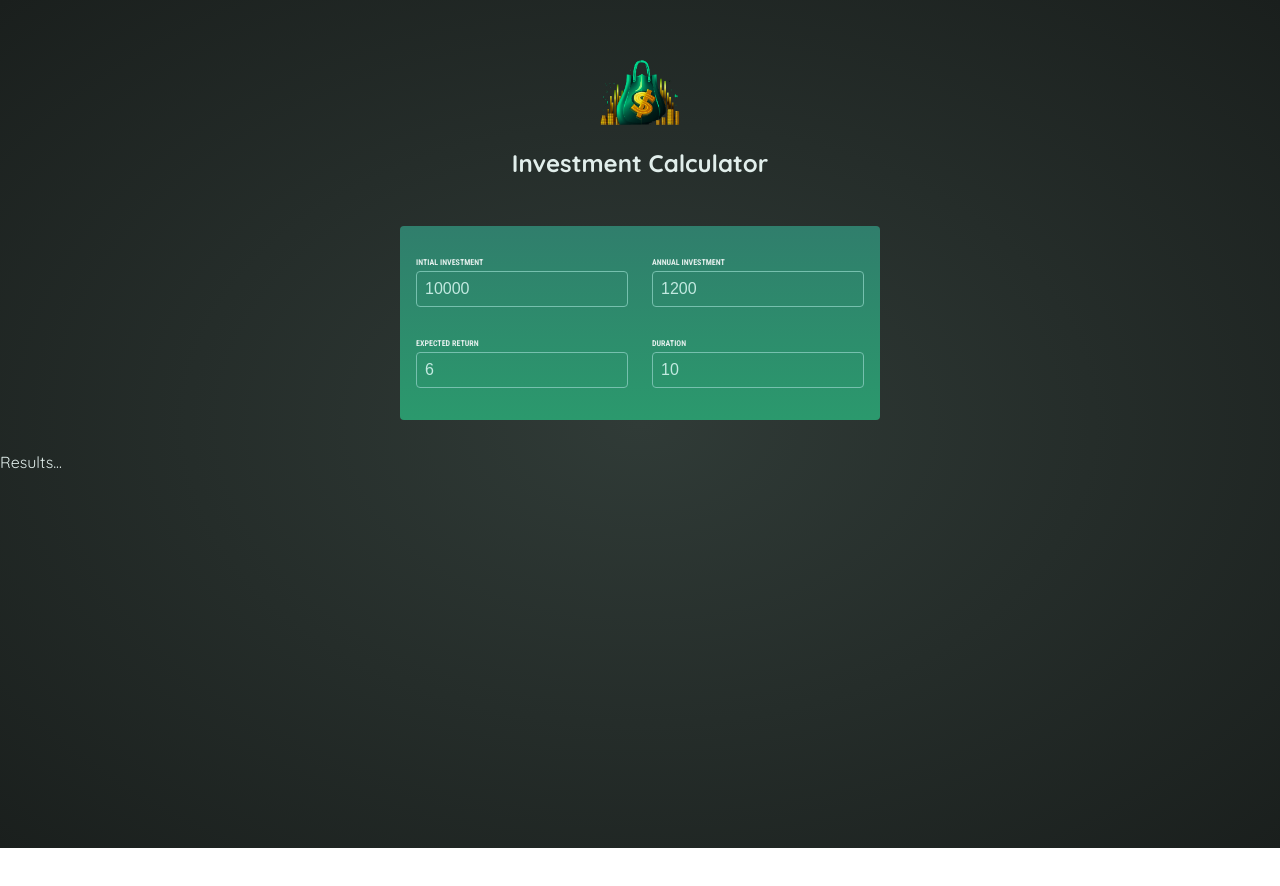
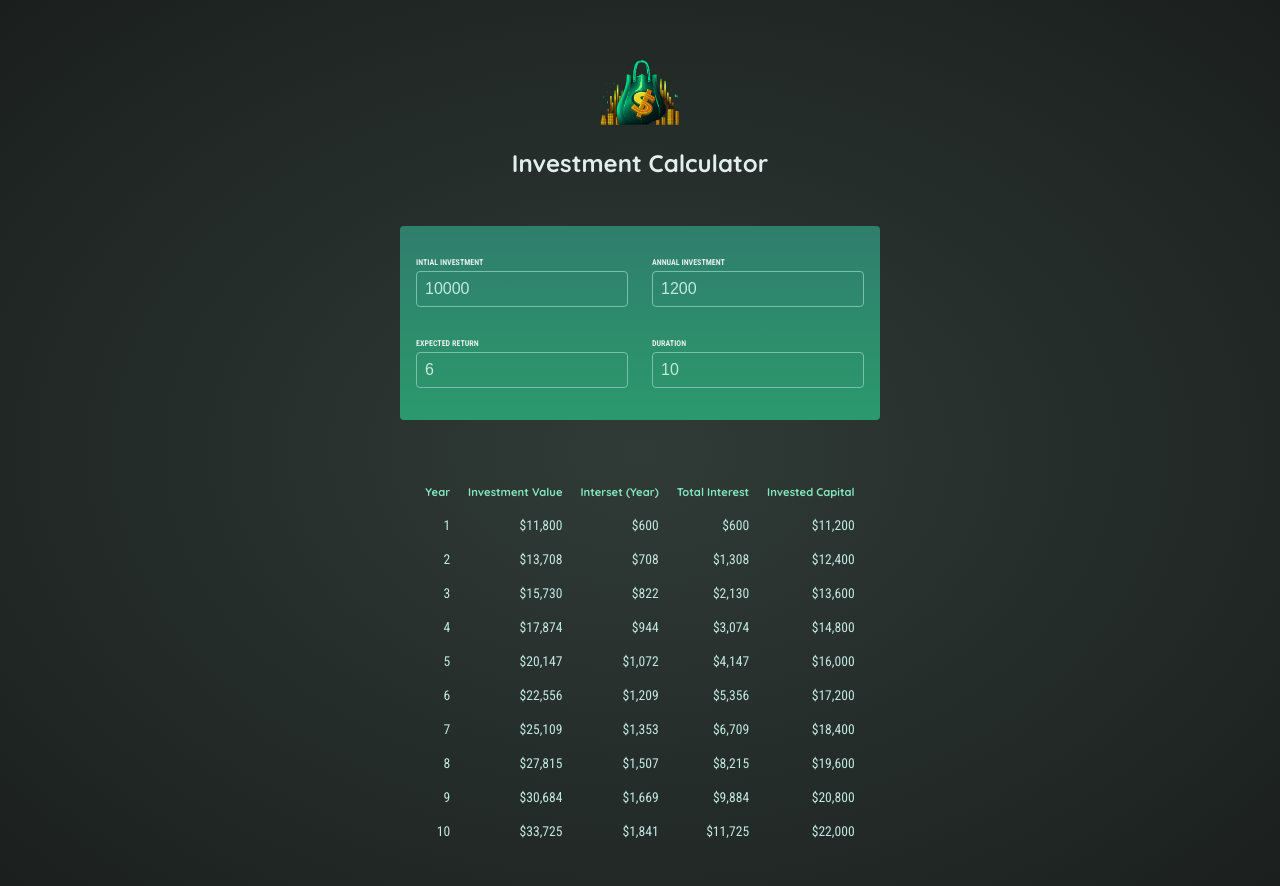
Before and after one commit to sukkalgaonkar/investment-caculator, a React (Vite) app: page / in a window 1280 px wide. Shown: the top 886 px of the page. Before the commit the page ends 848 px from the top, so only its background shows below. Built offline with nearby package versions, Linux system fonts and the light colour scheme.

Commit message:
Displayed the result component with more details

```diff
--- a/src/App.jsx
+++ b/src/App.jsx
@@ -11,11 +11,13 @@
     duration: 10
   });
 
+  const inputIsvalid = userInput.duration >= 1;
+
   function handleChange(inputIdentifier, newValue) {
     setUserInput(prevUserInput => {
       return {
         ...prevUserInput,
-        [inputIdentifier]: newValue
+        [inputIdentifier]: + newValue
       }
     });
   }
@@ -24,7 +26,8 @@
     <>
       <Header/>
       <UserInput onChange={handleChange} userInput={userInput} />
-      <Results input={userInput} />
+      { !inputIsvalid && <p className="center"> Please enter a duration greater than zero. </p> }
+      { inputIsvalid && <Results input={userInput} /> }
     </>
   )
 }
--- a/src/components/Results.jsx
+++ b/src/components/Results.jsx
@@ -1,4 +1,35 @@
+import { calculateInvestmentResults, formatter } from "../util/investment.js";
+
 export default function Results({ input }) {
-  console.log(input)
-  return <p>Results...</p>
+  const resultsData = calculateInvestmentResults(input);
+  const initialInvestment = resultsData[0].valueEndOfYear - resultsData[0].interest - resultsData[0].annualInvestment;
+
+  console.log(resultsData);
+  return (
+    <table  id="result">
+      <thead>
+        <tr>
+          <th>Year</th>
+          <th>Investment Value</th>
+          <th>Interset (Year)</th>
+          <th>Total Interest</th>
+          <th>Invested Capital</th>
+        </tr>
+      </thead>
+      <tbody>
+        {resultsData.map ((yearData) => {
+          const totalInterest = yearData.valueEndOfYear - yearData.annualInvestment * yearData.year -  initialInvestment;
+          const totalAmountInvested = yearData.valueEndOfYear - totalInterest;
+
+          return <tr key={yearData.year}>
+            <td>{yearData.year}</td>
+            <td>{formatter.format(yearData.valueEndOfYear)}</td>
+            <td>{formatter.format(yearData.interest)}</td>
+            <td>{formatter.format(totalInterest)}</td>
+            <td>{formatter.format(totalAmountInvested)}</td>
+          </tr>
+        })}
+      </tbody>
+    </table>
+  );
 }
```
